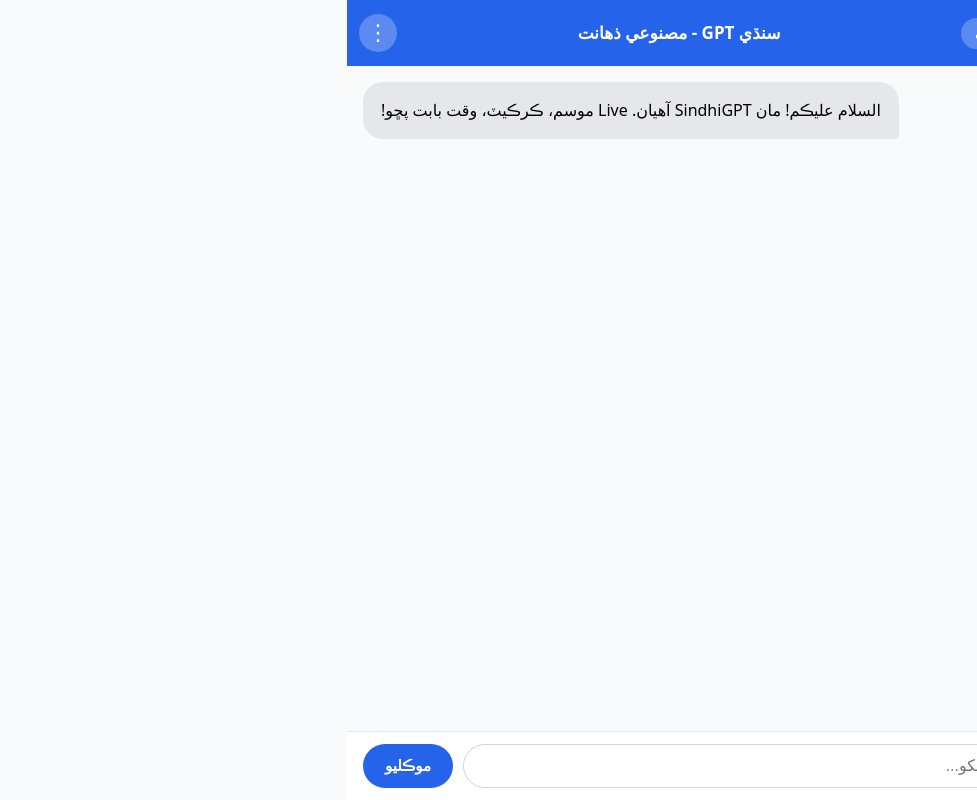
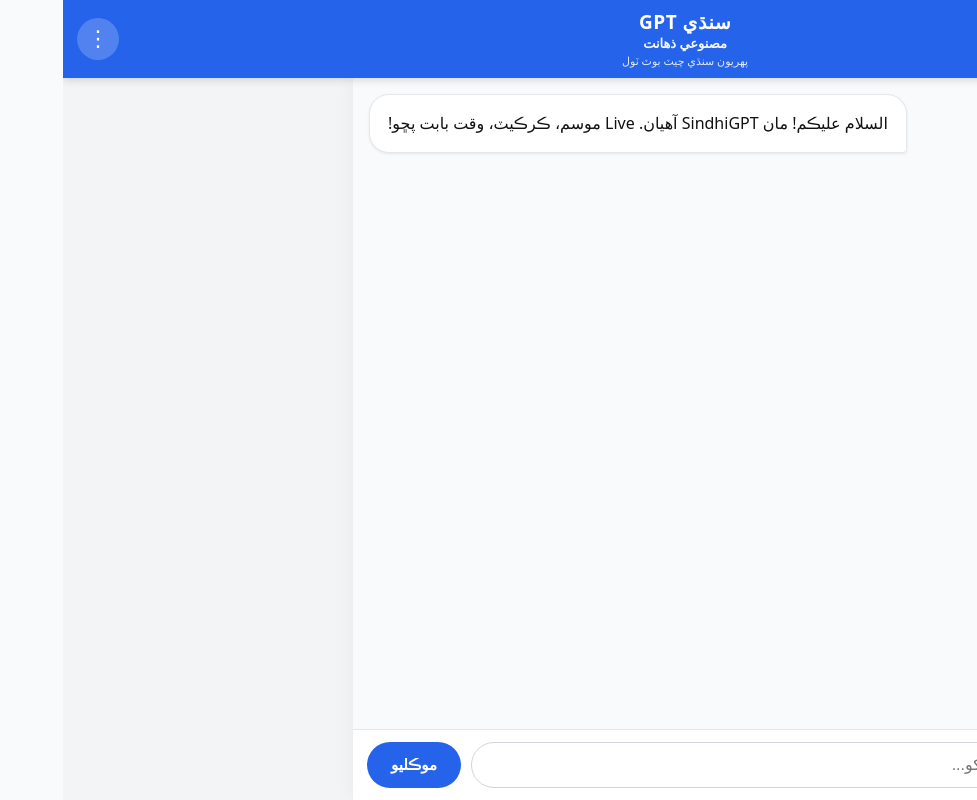
Before and after one commit to islamsolangi/sindhigpt, a Next.js app: page / in a window 1280 px wide. Shown: the whole page, without its empty margins (303-1280 px from the left). Built offline with nearby package versions, Linux system fonts and the light colour scheme.

Commit message:
Update page.tsx

```diff
--- a/app/page.tsx
+++ b/app/page.tsx
@@ -18,34 +18,44 @@
       const res = await fetch("/api/chat", { method: "POST", headers: { "Content-Type": "application/json" }, body: JSON.stringify({ message: userText }) });
       const data = await res.json();
       setMessages(m => [...m, { role: "bot", text: data.reply || "جواب نه مليو!" }]);
-    } catch { setMessages(m => [...m, { role: "bot", text: "انٽرنيٽ ۾ مسئلو، ٻيهر ڪوشش ڪريو!" }]); }
+    } catch { setMessages(m => [...m, { role: "bot", text: "انٽرنيٽ ۾ مسئلو!" }]); }
     setLoading(false);
   }
   return (
-    <main style={{ maxWidth: "700px", margin: "0 auto", minHeight: "100vh", background: "white", display: "flex", flexDirection: "column", direction: "rtl" }}>
-      <header style={{ background: "#2563eb", color: "white", padding: "14px 12px", display: "flex", justifyContent: "space-between", alignItems: "center", position: "sticky", top: 0, zIndex: 20, direction: "ltr" }}>
+    <div style={{ minHeight: "100vh", background: "#f3f4f6", display: "flex", flexDirection: "column", direction: "rtl" }}>
+      <header style={{ background: "#2563eb", color: "white", padding: "10px 14px", display: "flex", justifyContent: "space-between", alignItems: "center", position: "sticky", top: 0, zIndex: 20, direction: "ltr", boxShadow: "0 2px 8px rgba(0,0,0,0.15)" }}>
         <div style={{ position: "relative" }}>
-          <button onClick={() => setMenuOpen(!menuOpen)} style={{ background: "rgba(255,255,255,0.25)", border: "none", width: "38px", height: "38px", borderRadius: "50%", fontSize: "22px", color: "white", cursor: "pointer" }}>⋮</button>
+          <button onClick={() => setMenuOpen(!menuOpen)} style={{ background: "rgba(255,255,255,0.2)", border: "none", width: "42px", height: "42px", borderRadius: "50%", fontSize: "22px", color: "white", cursor: "pointer" }}>⋮</button>
           {menuOpen && (
-            <div style={{ position: "absolute", top: "45px", left: 0, background: "white", borderRadius: "12px", boxShadow: "0 8px 25px rgba(0,0,0,0.2)", minWidth: "170px", overflow: "hidden", zIndex: 50, border: "1px solid #e2e8f0", direction: "rtl" }}>
-              <a href="/about" onClick={()=>setMenuOpen(false)} style={{ display: "block", padding: "13px 16px", color: "#1e293b", textDecoration: "none", borderBottom: "1px solid #f1f5f9" }}>👤 اسان بابت</a>
-              <a href="/privacy" onClick={()=>setMenuOpen(false)} style={{ display: "block", padding: "13px 16px", color: "#1e293b", textDecoration: "none", borderBottom: "1px solid #f1f5f9" }}>🔒 پرائيويسي</a>
-              <a href="/contact" onClick={()=>setMenuOpen(false)} style={{ display: "block", padding: "13px 16px", color: "#1e293b", textDecoration: "none" }}>📞 رابطو</a>
+            <div style={{ position: "absolute", top: "48px", left: 0, background: "white", borderRadius: "14px", boxShadow: "0 10px 30px rgba(0,0,0,0.2)", minWidth: "180px", overflow: "hidden", zIndex: 50, border: "1px solid #e2e8f0", direction: "rtl" }}>
+              <a href="/about" onClick={()=>setMenuOpen(false)} style={{ display: "block", padding: "14px 16px", color: "#1e293b", textDecoration: "none", borderBottom: "1px solid #f1f5f9" }}>👤 اسان بابت</a>
+              <a href="/privacy" onClick={()=>setMenuOpen(false)} style={{ display: "block", padding: "14px 16px", color: "#1e293b", textDecoration: "none", borderBottom: "1px solid #f1f5f9" }}>🔒 پرائيويسي پاليسي</a>
+              <a href="/contact" onClick={()=>setMenuOpen(false)} style={{ display: "block", padding: "14px 16px", color: "#1e293b", textDecoration: "none" }}>📞 رابطو ڪريو</a>
             </div>
           )}
         </div>
-        <h1 style={{ margin: 0, fontSize: "17px", fontWeight: "bold", flex: 1, textAlign: "center", direction: "rtl" }}>سنڌي GPT - مصنوعي ذهانت</h1>
-        <a href="/blog" style={{ background: "rgba(255,255,255,0.25)", padding: "6px 14px", borderRadius: "20px", fontSize: "14px", color: "white", textDecoration: "none", fontWeight: "bold", direction: "rtl" }}>📚 بلاگ</a>
+
+        {/* وچ ۾ ٽن لائينن وارو ٽائيٽل - توهان جي گهر مطابق */}
+        <div style={{ flex: 1, textAlign: "center", direction: "rtl", lineHeight: "1.3" }}>
+          <div style={{ fontSize: "19px", fontWeight: "bold", letterSpacing: "0.5px" }}>سنڌي GPT</div>
+          <div style={{ fontSize: "13px", fontWeight: "600", opacity: 0.95 }}>مصنوعي ذهانت</div>
+          <div style={{ fontSize: "11px", opacity: 0.85, marginTop: "2px" }}>پهريون سنڌي چيٽ بوٽ ٽول</div>
+        </div>
+
+        <a href="/blog" style={{ background: "white", padding: "7px 16px", borderRadius: "20px", fontSize: "14px", color: "#2563eb", textDecoration: "none", fontWeight: "bold", direction: "rtl", boxShadow: "0 1px 3px rgba(0,0,0,0.2)" }}>📚 بلاگ</a>
       </header>
-      <div style={{ flex: 1, padding: "16px", display: "flex", flexDirection: "column", gap: "16px", background: "#f9fafb", overflowY: "auto" }}>
-        {messages.map((m, i) => (<div key={i} style={{ alignSelf: m.role === "user"? "flex-start" : "flex-end", background: m.role === "user"? "#2563eb" : "#e5e7eb", color: m.role === "user"? "white" : "black", padding: "14px 18px", borderRadius: m.role === "user"? "20px 20px 20px 4px" : "20px 20px 4px 20px", maxWidth: "85%", lineHeight: "1.8", fontSize: "16px", whiteSpace: "pre-wrap" }}>{m.text}</div>))}
-        {loading && <div style={{ alignSelf: "flex-end", background: "#e5e7eb", padding: "12px 18px", borderRadius: "20px", fontSize: "14px" }}>لکي رهيو آهي...</div>}
-        <div ref={bottomRef} />
-      </div>
-      <div style={{ padding: "12px 16px", background: "white", borderTop: "1px solid #e5e7eb", display: "flex", gap: "10px", position: "sticky", bottom: 0 }}>
-        <input value={input} onChange={(e) => setInput(e.target.value)} onKeyDown={(e) => e.key === "Enter" && send()} placeholder="هتي لکو..." style={{ flex: 1, border: "1.5px solid #d1d5db", borderRadius: "24px", padding: "12px 18px", fontSize: "16px", outline: "none", textAlign: "right" }} />
-        <button onClick={send} disabled={loading} style={{ background: "#2563eb", color: "white", border: "none", padding: "12px 22px", borderRadius: "24px", fontSize: "15px", fontWeight: "bold", cursor: "pointer" }}>موڪليو</button>
-      </div>
-    </main>
+
+      <main style={{ maxWidth: "700px", margin: "0 auto", width: "100%", flex: 1, background: "white", display: "flex", flexDirection: "column", boxShadow: "0 0 20px rgba(0,0,0,0.05)" }}>
+        <div style={{ flex: 1, padding: "16px", display: "flex", flexDirection: "column", gap: "16px", background: "#f9fafb", overflowY: "auto" }}>
+          {messages.map((m, i) => (<div key={i} style={{ alignSelf: m.role === "user"? "flex-start" : "flex-end", background: m.role === "user"? "#2563eb" : "white", color: m.role === "user"? "white" : "#111", padding: "14px 18px", borderRadius: m.role === "user"? "20px 20px 20px 4px" : "20px 20px 4px 20px", maxWidth: "85%", lineHeight: "1.8", fontSize: "16px", whiteSpace: "pre-wrap", boxShadow: "0 1px 3px rgba(0,0,0,0.08)", border: m.role === "bot"? "1px solid #e5e7eb" : "none" }}>{m.text}</div>))}
+          {loading && <div style={{ alignSelf: "flex-end", background: "white", padding: "12px 18px", borderRadius: "20px", fontSize: "14px", border: "1px solid #e5e7eb" }}>لکي رهيو آهي...</div>}
+          <div ref={bottomRef} />
+        </div>
+        <div style={{ padding: "12px 14px", background: "white", borderTop: "1px solid #e5e7eb", display: "flex", gap: "10px", position: "sticky", bottom: 0 }}>
+          <input value={input} onChange={(e) => setInput(e.target.value)} onKeyDown={(e) => e.key === "Enter" && send()} placeholder="هتي لکو..." style={{ flex: 1, border: "1.5px solid #d1d5db", borderRadius: "28px", padding: "13px 20px", fontSize: "16px", outline: "none", textAlign: "right" }} />
+          <button onClick={send} disabled={loading} style={{ background: "#2563eb", color: "white", border: "none", padding: "13px 24px", borderRadius: "28px", fontSize: "15px", fontWeight: "bold", cursor: "pointer" }}>موڪليو</button>
+        </div>
+      </main>
+    </div>
   );
 }
```
